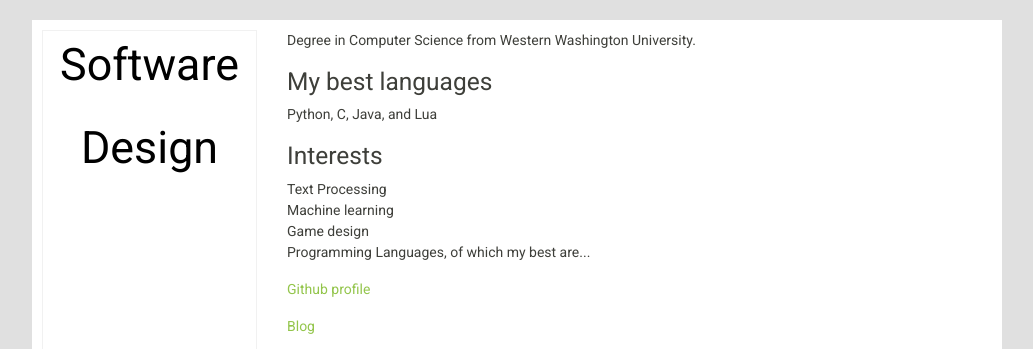
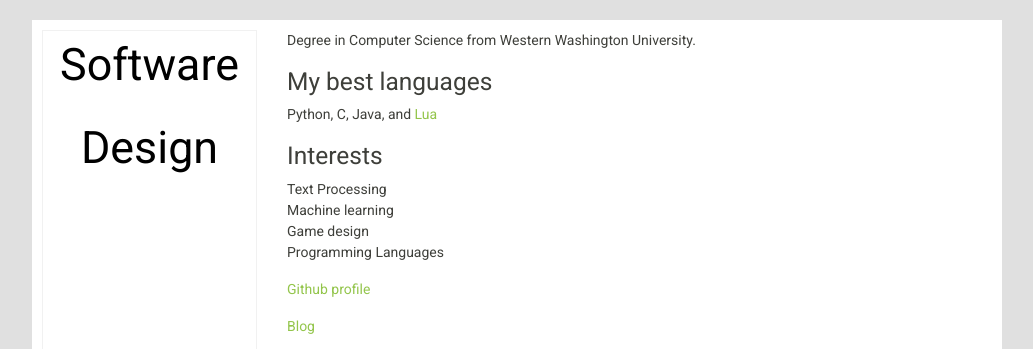
Before and after one commit to tracymedcalf/tracymedcalf.github.io, a Jekyll site: the page index.html, which Jekyll copies as it is, in a window 1280 px wide. Shown: the top 349 px of the page, without its empty margins (123-1156 px from the left). Built offline with Jekyll 4.4.1, drawn with Linux system fonts in a browser that asks for light colours.

Commit message:
added lua link to resume

```diff
--- a/index.html
+++ b/index.html
@@ -34,23 +34,22 @@
             </div>
           </div>
         </div>
+
         <div class="col">
           <p>Degree in Computer Science from Western Washington University.</p>
           <h3>My best languages</h3>
-          <p>Python, C, Java, and Lua</p>
+          <p>Python, C, Java, and <a href="/lua/game-development/2019/06/13/lua.html">Lua</a>
           <h3 id="interests">Interests</h3>
           <p>Text Processing<br>
           Machine learning<br>
           Game design<br>
-          Programming Languages, of which my best are...</p>
+          Programming Languages</p>
           <p><a href="https://github.com/tracymedcalf">Github profile</a></p>
           <p><a href="/blog.html">Blog</a></p>
           <p>I’m currently practicing HTML, CSS, JavaScript, Jekyll, and Bootstrap, of which this website is a result. If you have a project related to that or any other technology listed here and think I could help with it, <a href="javascript:void(0);">contact me</a>.</p>
           <h5>Currently looking for work.</h4>
         </div>
       </div>
-      <div class="container">
-      </div>
     </div>
   </body>
 
```
